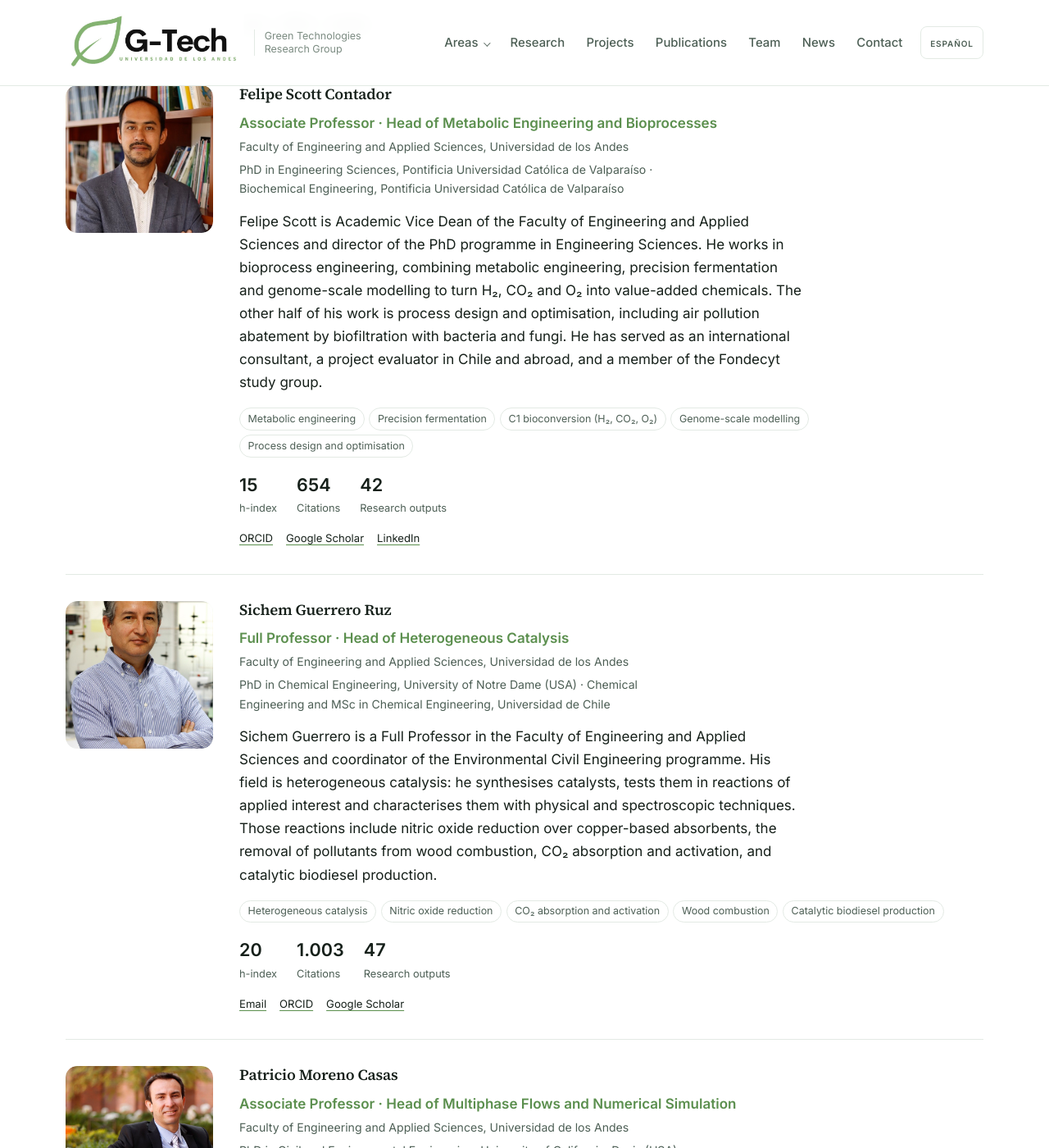
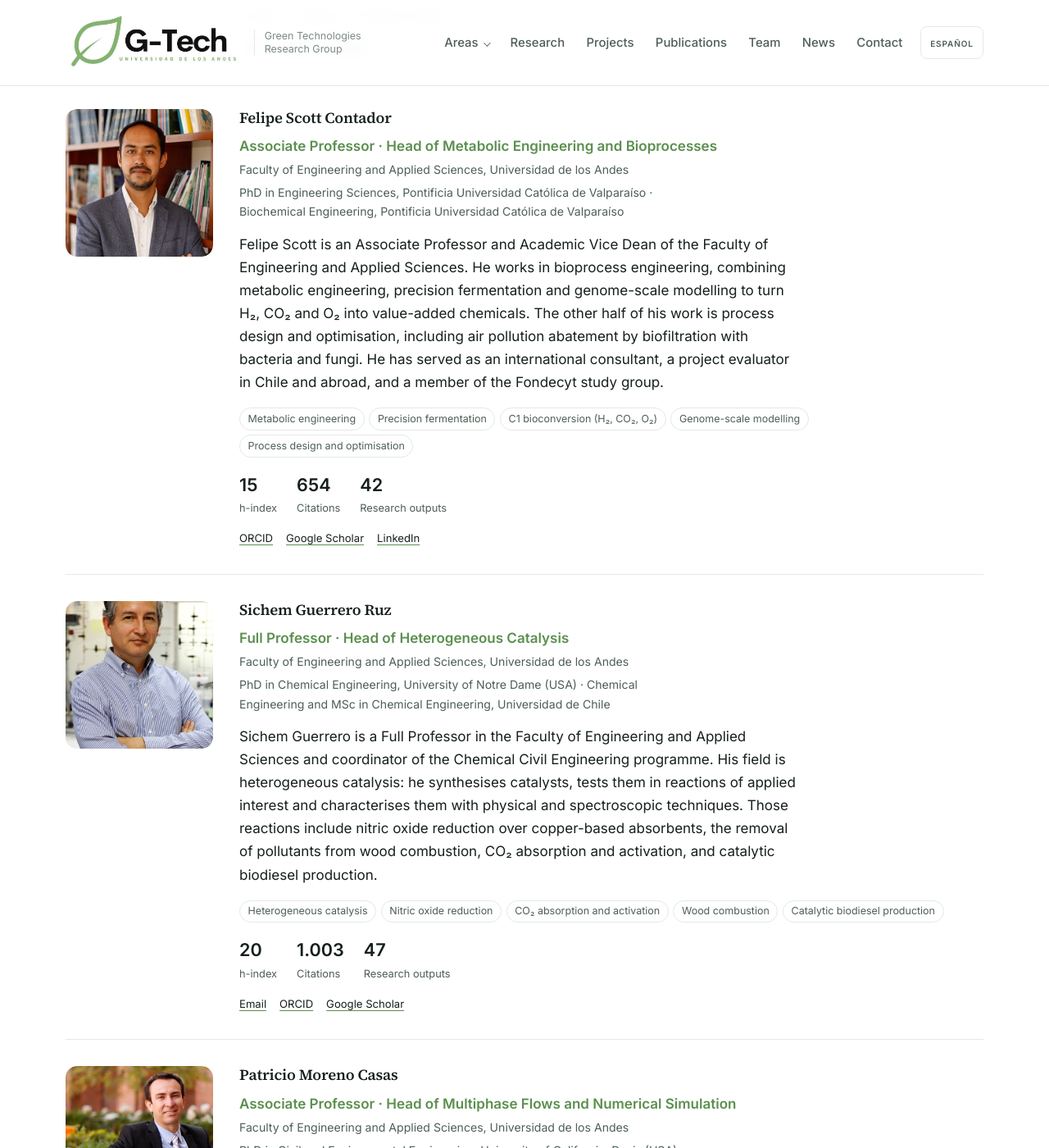
Before and after one commit to gtechuandestest/gtechuandestest.github.io, a Jekyll site: the page built from en/team.html, in a window 1280 px wide and 1400 px high, scrolled down 1509 px. Shown: the whole window at 82% size. Built offline with Jekyll 4.4.1, drawn with Linux system fonts in a browser that asks for light colours; some of the changed text lies outside the part shown.

Commit message:
Equipo: corrige cargos y amplía el perfil de Alberto Vergara
- Felipe Scott: Vicedecano Académico (la dirección del Doctorado es de
  César Huiliñir desde nov 2025).
- Sichem Guerrero: coordinador de Ingeniería Civil Química.
- Alberto Vergara: la reseña incluye bioconversión de gases y diseño de
  biorreactores, en línea con el nuevo nombre del área.

Co-Authored-By: Claude Opus 5.5 <noreply@anthropic.com>
Claude-Session: https://claude.ai/code/session_01E1ojNG6fhTtQktUKRWqc7h

```diff
--- a/_data/people.yml
+++ b/_data/people.yml
@@ -26,8 +26,8 @@
     es: "Doctor en Ciencias de la Ingeniería Química, Universidad Autónoma Metropolitana – Iztapalapa (México) · Ingeniero Civil Bioquímico, Pontificia Universidad Católica de Valparaíso"
     en: "PhD in Chemical Engineering Sciences, Universidad Autónoma Metropolitana – Iztapalapa (Mexico) · Biochemical Engineering, Pontificia Universidad Católica de Valparaíso"
   bio:
-    es: "Alberto Vergara-Fernández es fundador del Green Technologies Research Group y Profesor Titular de la Facultad de Ingeniería y Ciencias Aplicadas. Su trabajo se centra en la biofiltración de gases: hongos filamentosos puestos a degradar compuestos volátiles hidrofóbicos, biorreactores de alta transferencia de masa y el modelado matemático que permite escalarlos. Ha sido investigador y profesor visitante en la Universidad Autónoma Metropolitana (México), la Universidad de Valladolid (España) y la Universidad Pontificia Bolivariana (Colombia). Dirigió el Anillo ATE220045 sobre valorización de CO₂ con hidrógeno verde y es coautor de dos patentes de purificación de aire de interiores."
-    en: "Alberto Vergara-Fernández founded the Green Technologies Research Group and is a Full Professor in the Faculty of Engineering and Applied Sciences. His work centres on gas biofiltration: filamentous fungi put to work degrading hydrophobic volatile compounds, high-mass-transfer bioreactors and the mathematical modelling that makes scale-up possible. He has been a visiting researcher and professor at Universidad Autónoma Metropolitana (Mexico), Universidad de Valladolid (Spain) and Universidad Pontificia Bolivariana (Colombia). He directed the ATE220045 Anillo project on CO₂ upcycling with green hydrogen and co-holds two patents on indoor air purification."
+    es: "Alberto Vergara-Fernández es fundador del Green Technologies Research Group y Profesor Titular de la Facultad de Ingeniería y Ciencias Aplicadas. Su trabajo abarca el tratamiento biológico de gases, la bioconversión de gases como CO₂ e H₂ en productos de valor y el diseño de biorreactores: hongos filamentosos puestos a degradar compuestos volátiles hidrofóbicos, biorreactores de alta transferencia de masa que gastan menos energía en mover el gas y el modelado matemático que permite escalarlos. Ha sido investigador y profesor visitante en la Universidad Autónoma Metropolitana (México), la Universidad de Valladolid (España) y la Universidad Pontificia Bolivariana (Colombia). Dirigió el Anillo ATE220045 sobre valorización de CO₂ con hidrógeno verde y es coautor de dos patentes de purificación de aire de interiores."
+    en: "Alberto Vergara-Fernández founded the Green Technologies Research Group and is a Full Professor in the Faculty of Engineering and Applied Sciences. His work spans biological gas treatment, the bioconversion of gases such as CO₂ and H₂ into value-added products, and bioreactor design: filamentous fungi put to work degrading hydrophobic volatile compounds, high-mass-transfer bioreactors that spend less energy moving the gas, and the mathematical modelling that makes scale-up possible. He has been a visiting researcher and professor at Universidad Autónoma Metropolitana (Mexico), Universidad de Valladolid (Spain) and Universidad Pontificia Bolivariana (Colombia). He directed the ATE220045 Anillo project on CO₂ upcycling with green hydrogen and co-holds two patents on indoor air purification."
   interests:
     es: ["Biofiltración de gases", "Hongos filamentosos", "Biorreactores de alta transferencia de masa", "Tratamiento de aire de interiores", "Modelación de sistemas biológicos"]
     en: ["Gas biofiltration", "Filamentous fungi", "High-mass-transfer bioreactors", "Indoor air treatment", "Modelling of biological systems"]
@@ -86,8 +86,8 @@
     es: "Doctor en Ciencias de la Ingeniería, Pontificia Universidad Católica de Valparaíso · Ingeniero Civil Bioquímico, Pontificia Universidad Católica de Valparaíso"
     en: "PhD in Engineering Sciences, Pontificia Universidad Católica de Valparaíso · Biochemical Engineering, Pontificia Universidad Católica de Valparaíso"
   bio:
-    es: "Felipe Scott es Vicedecano Académico de la Facultad de Ingeniería y Ciencias Aplicadas y Director del Doctorado en Ciencias de la Ingeniería. Trabaja en ingeniería de bioprocesos, donde combina ingeniería metabólica, fermentación de precisión y modelación a escala genómica para convertir H₂, CO₂ y O₂ en productos químicos de valor. La otra mitad de su trabajo es el diseño y la optimización de procesos, incluido el abatimiento de contaminación atmosférica por biofiltración con bacterias y hongos. Ha sido consultor internacional, evaluador de proyectos dentro y fuera de Chile y miembro del Grupo de Estudio de Fondecyt."
-    en: "Felipe Scott is Academic Vice Dean of the Faculty of Engineering and Applied Sciences and director of the PhD programme in Engineering Sciences. He works in bioprocess engineering, combining metabolic engineering, precision fermentation and genome-scale modelling to turn H₂, CO₂ and O₂ into value-added chemicals. The other half of his work is process design and optimisation, including air pollution abatement by biofiltration with bacteria and fungi. He has served as an international consultant, a project evaluator in Chile and abroad, and a member of the Fondecyt study group."
+    es: "Felipe Scott es Profesor Asociado y Vicedecano Académico de la Facultad de Ingeniería y Ciencias Aplicadas. Trabaja en ingeniería de bioprocesos, donde combina ingeniería metabólica, fermentación de precisión y modelación a escala genómica para convertir H₂, CO₂ y O₂ en productos químicos de valor. La otra mitad de su trabajo es el diseño y la optimización de procesos, incluido el abatimiento de contaminación atmosférica por biofiltración con bacterias y hongos. Ha sido consultor internacional, evaluador de proyectos dentro y fuera de Chile y miembro del Grupo de Estudio de Fondecyt."
+    en: "Felipe Scott is an Associate Professor and Academic Vice Dean of the Faculty of Engineering and Applied Sciences. He works in bioprocess engineering, combining metabolic engineering, precision fermentation and genome-scale modelling to turn H₂, CO₂ and O₂ into value-added chemicals. The other half of his work is process design and optimisation, including air pollution abatement by biofiltration with bacteria and fungi. He has served as an international consultant, a project evaluator in Chile and abroad, and a member of the Fondecyt study group."
   interests:
     es: ["Ingeniería metabólica", "Fermentación de precisión", "Bioconversión de C1 (H₂, CO₂, O₂)", "Modelación a escala genómica", "Diseño y optimización de procesos"]
     en: ["Metabolic engineering", "Precision fermentation", "C1 bioconversion (H₂, CO₂, O₂)", "Genome-scale modelling", "Process design and optimisation"]
@@ -116,8 +116,8 @@
     es: "Ph.D. en Ingeniería Química, University of Notre Dame (EE.UU.) · Ingeniero Civil Químico y Magíster en Ingeniería Civil Química, Universidad de Chile"
     en: "PhD in Chemical Engineering, University of Notre Dame (USA) · Chemical Engineering and MSc in Chemical Engineering, Universidad de Chile"
   bio:
-    es: "Sichem Guerrero es Profesor Titular de la Facultad de Ingeniería y Ciencias Aplicadas y coordinador de la carrera de Ingeniería Civil Ambiental. Su área es la catálisis heterogénea: sintetiza catalizadores, los ensaya en reacciones de interés aplicado y los caracteriza con técnicas físicas y espectroscópicas. Entre esas reacciones están la reducción de óxido nítrico con absorbentes en base a cobre, la eliminación de contaminantes provenientes de la combustión de leña, la absorción y activación de CO₂ y la producción catalítica de biodiésel."
-    en: "Sichem Guerrero is a Full Professor in the Faculty of Engineering and Applied Sciences and coordinator of the Environmental Civil Engineering programme. His field is heterogeneous catalysis: he synthesises catalysts, tests them in reactions of applied interest and characterises them with physical and spectroscopic techniques. Those reactions include nitric oxide reduction over copper-based absorbents, the removal of pollutants from wood combustion, CO₂ absorption and activation, and catalytic biodiesel production."
+    es: "Sichem Guerrero es Profesor Titular de la Facultad de Ingeniería y Ciencias Aplicadas y coordinador de la carrera de Ingeniería Civil Química. Su área es la catálisis heterogénea: sintetiza catalizadores, los ensaya en reacciones de interés aplicado y los caracteriza con técnicas físicas y espectroscópicas. Entre esas reacciones están la reducción de óxido nítrico con absorbentes en base a cobre, la eliminación de contaminantes provenientes de la combustión de leña, la absorción y activación de CO₂ y la producción catalítica de biodiésel."
+    en: "Sichem Guerrero is a Full Professor in the Faculty of Engineering and Applied Sciences and coordinator of the Chemical Civil Engineering programme. His field is heterogeneous catalysis: he synthesises catalysts, tests them in reactions of applied interest and characterises them with physical and spectroscopic techniques. Those reactions include nitric oxide reduction over copper-based absorbents, the removal of pollutants from wood combustion, CO₂ absorption and activation, and catalytic biodiesel production."
   interests:
     es: ["Catálisis heterogénea", "Reducción de óxido nítrico", "Absorción y activación de CO₂", "Combustión de leña", "Producción catalítica de biodiésel"]
     en: ["Heterogeneous catalysis", "Nitric oxide reduction", "CO₂ absorption and activation", "Wood combustion", "Catalytic biodiesel production"]
```
